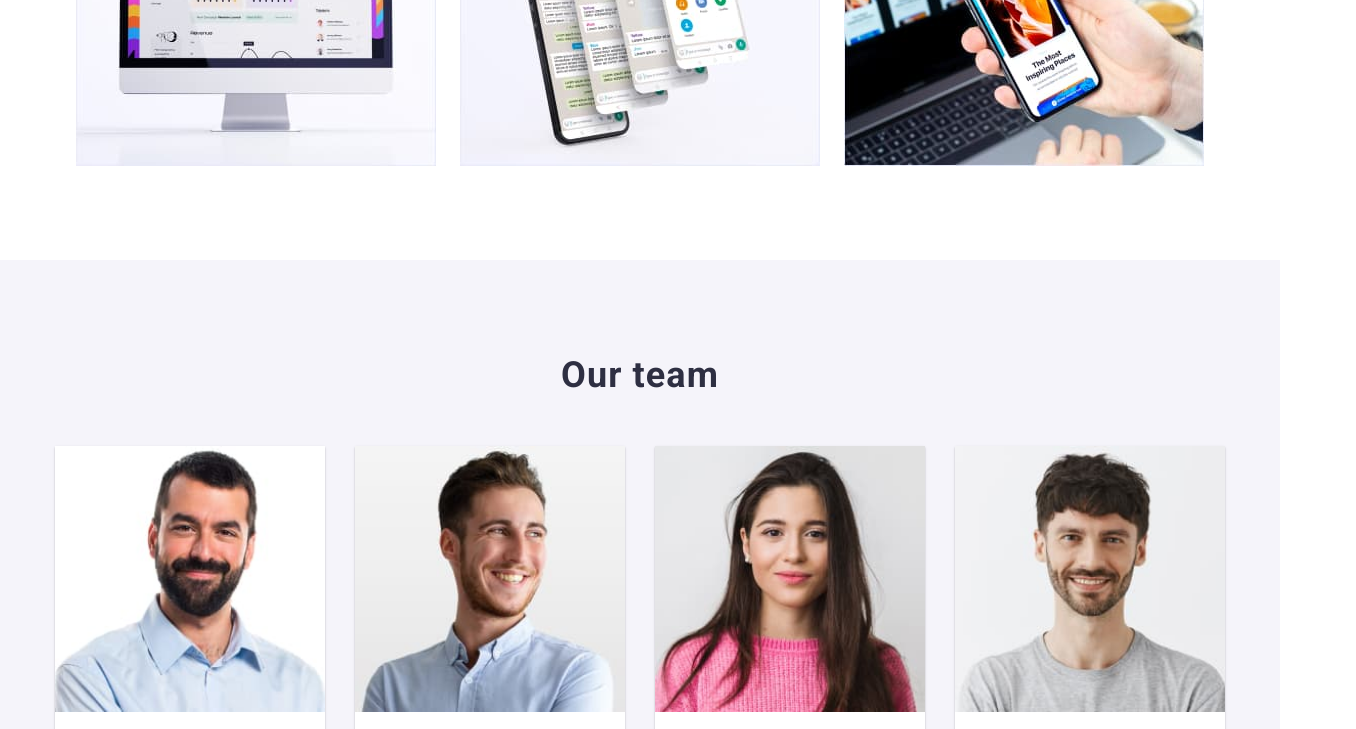
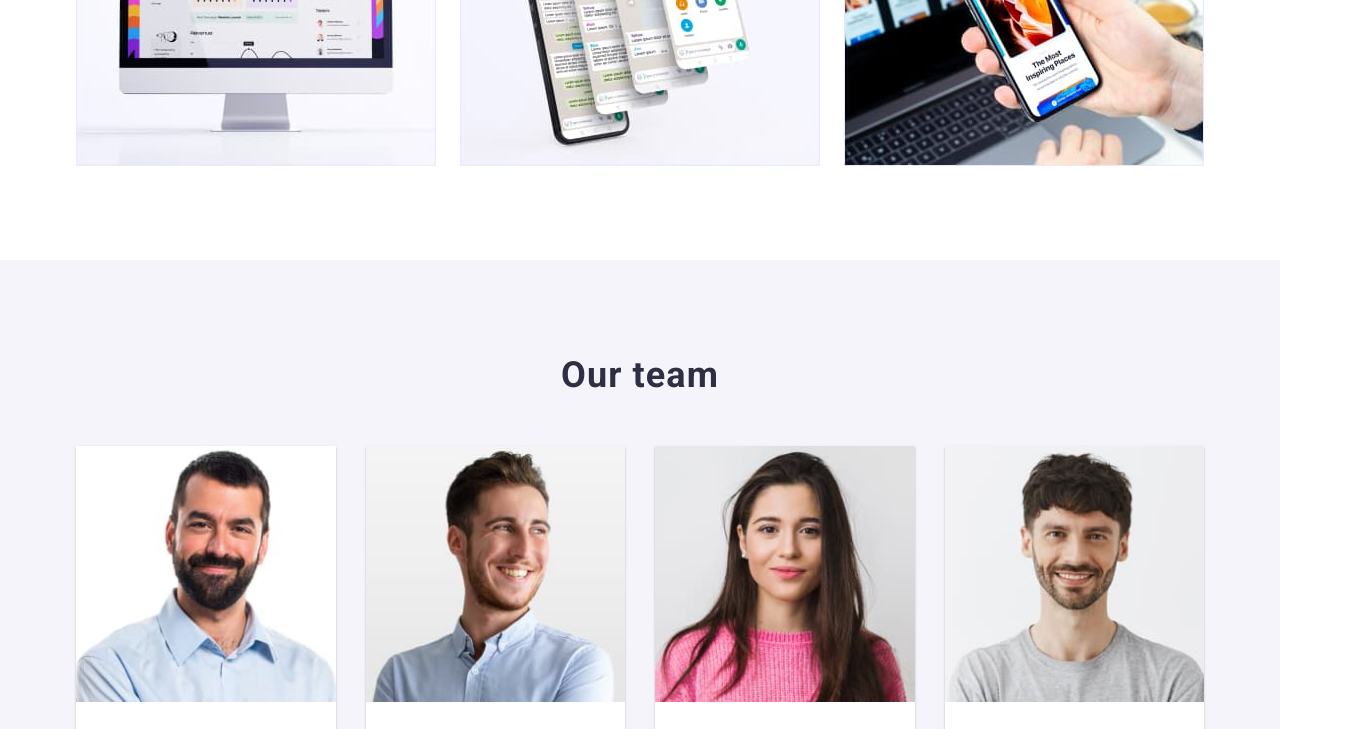
Before and after one commit to VladKovbych/goit-markup-hw-06, a plain HTML site: page index.html in a window 1280 px wide. Shown: the part 1343-2072 px from the top of the page, 1356 px wide, since content can reach past the window. Drawn offline with nearby package versions, Linux system fonts and the light colour scheme.

Commit message:
Update styles.css

```diff
--- a/css/styles.css
+++ b/css/styles.css
@@ -59,7 +59,7 @@ button {
 }
 
 .container {
-	width: 1158x;
+	width: 1158px;
 	margin: 0 auto;
 	padding: 0 15px;
 }
```
